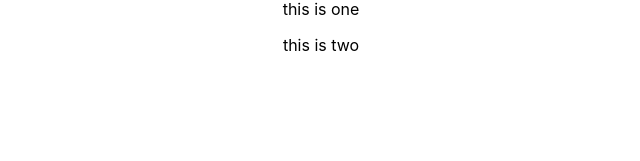
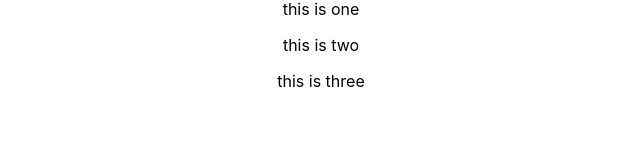
Before and after one commit to Aid19801/agne, a React (Create React App) app: page / in a window 1280 px wide. Shown: the part 119-280 px from the top of the page, without its empty margins (319-959 px from the left). Built offline with nearby package versions, Linux system fonts and the light colour scheme.

Commit message:
commit 3

```diff
--- a/src/App.js
+++ b/src/App.js
@@ -9,6 +9,7 @@ function App() {
     <p>I just love my teddies</p>
     <p>this is one</p>
     <p>this is two</p>
+    <p>this is three</p>
     </div>
   );
 }
```
